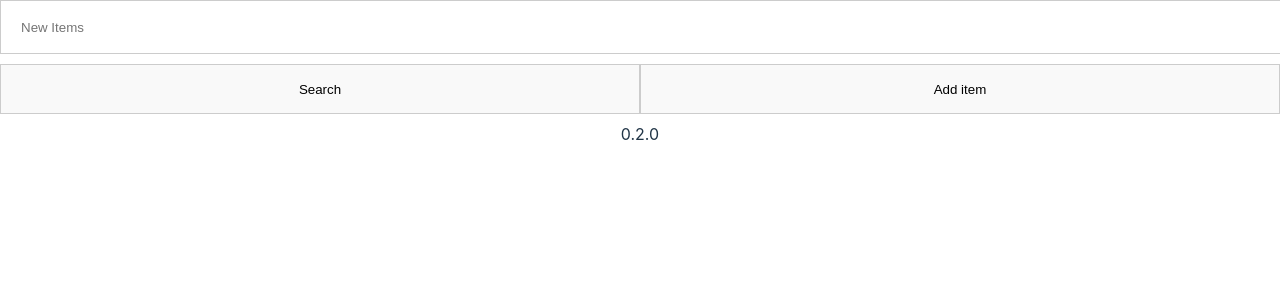
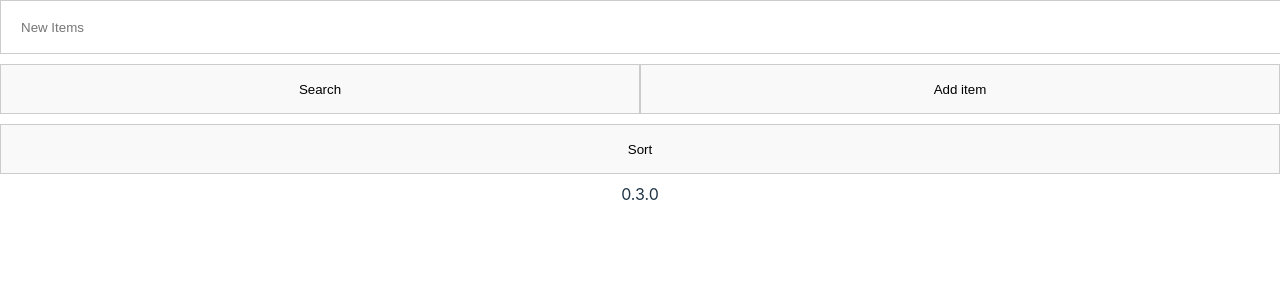
Before and after one commit to cotterjd/ranked-list, a Vue app: page / in a window 1280 px wide. Shown: the top 300 px of the page. Built offline with nearby package versions, Linux system fonts and the light colour scheme.

Commit message:
add sort button
this will make bumping up a single item easier as the order will not be changing on you as you add

```diff
--- a/package.json
+++ b/package.json
@@ -1,7 +1,7 @@
 {
   "name": "ranked-list",
   "private": true,
-  "version": "0.2.0",
+  "version": "0.3.0",
   "type": "module",
   "scripts": {
     "dev": "vite",
--- a/src/App.vue
+++ b/src/App.vue
@@ -6,6 +6,7 @@
     <button @click="search">Search</button>
     <button @click="addItem">Add item</button>
   </div>
+  <button @click="sort">Sort</button>
   <div v-for="item in visibleItems" class="item" :key="item.name">
     <span @click="bumpDown(item)">-</span>
     <span>{{ item.name }}</span>
@@ -30,7 +31,6 @@ export default {
   watch: {
     items: {
       handler: function (val) {
-        this.visibleItems = val.sort((a, b) => b.number - a.number);
         storage.add(`readingList`, this.items);
       },
       deep: true,
@@ -68,6 +68,9 @@ export default {
     search() {
       this.visibleItems = this.items.filter((i) => i.name.toLowerCase().indexOf(this.keyword.toLowerCase()) !== -1);
     },
+    sort() {
+      this.visibleItems = this.items.sort((a, b) => b.number - a.number);
+    }
   },
   mounted() {
     this.items = storage.get(`readingList`) || [];
```
